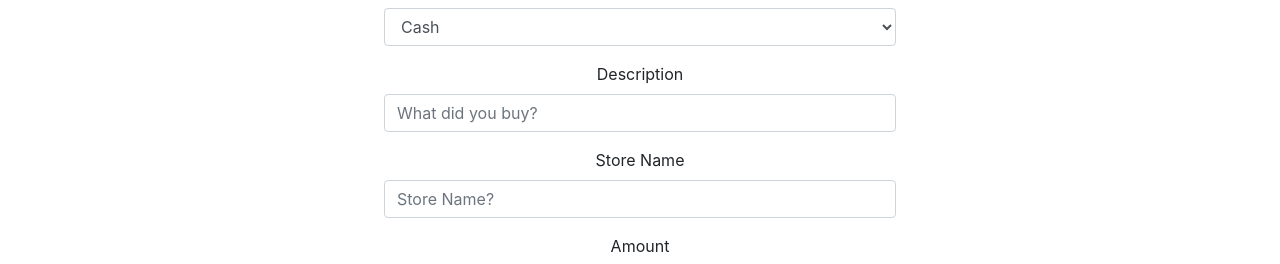
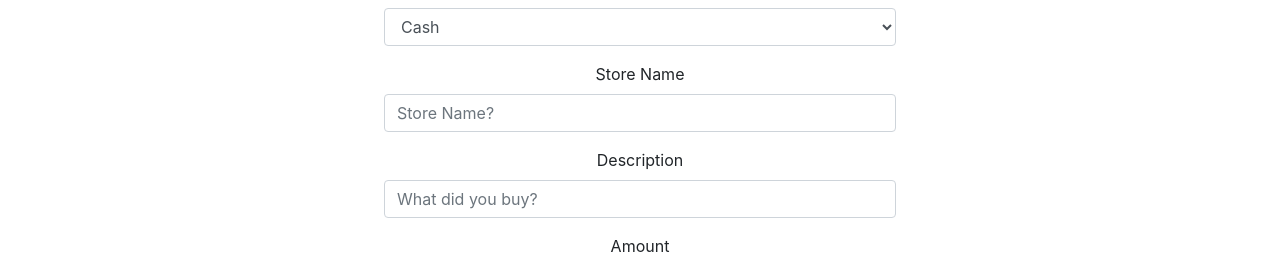
Before and after one commit to jamievullo/expensetrekker, a React (Create React App) app: page / in a window 1280 px wide. Shown: the part 166-430 px from the top of the page. Built offline with nearby package versions, Linux system fonts and the light colour scheme.

Commit message:
Changed order of table rows

```diff
--- a/src/Components/ExpenseForm.js
+++ b/src/Components/ExpenseForm.js
@@ -49,12 +49,12 @@ export class ExpenseForm extends React.Component {
                         </Form.Control>
                     </Form.Group>
                     <Form.Group>
+                        <Form.Label>Store Name</Form.Label>
+                        <Form.Control type="text" name="storeName" value={this.state.storeName} onChange={this.handleChange} placeholder="Store Name?" required minLength="4"/>
+                    </Form.Group>
+                    <Form.Group>
                         <Form.Label>Description</Form.Label>
                         <Form.Control type="text" name="description" value={this.state.description} onChange={this.handleChange} placeholder="What did you buy?" required minLength="4"/>
-                    </Form.Group>
-                    <Form.Group>
-                        <Form.Label>Store Name</Form.Label>
-                        <Form.Control type="text" name="storeName" value={this.state.storeName} onChange={this.handleChange} placeholder="Store Name?" required minLength="4"/>
                     </Form.Group>
                     <Form.Group>
                         <Form.Label>Amount</Form.Label>
```
